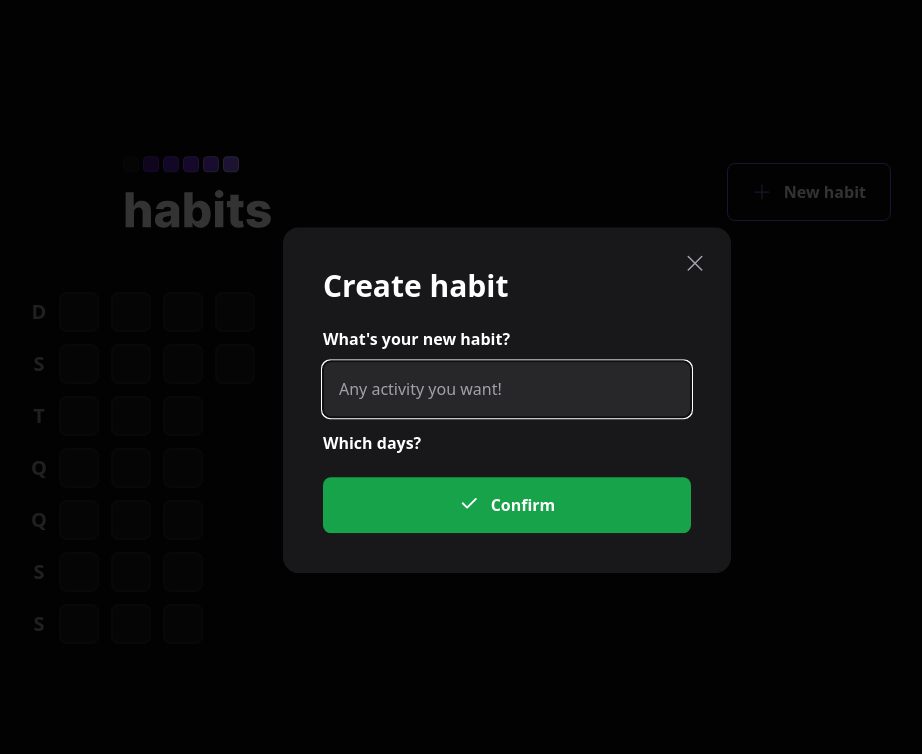
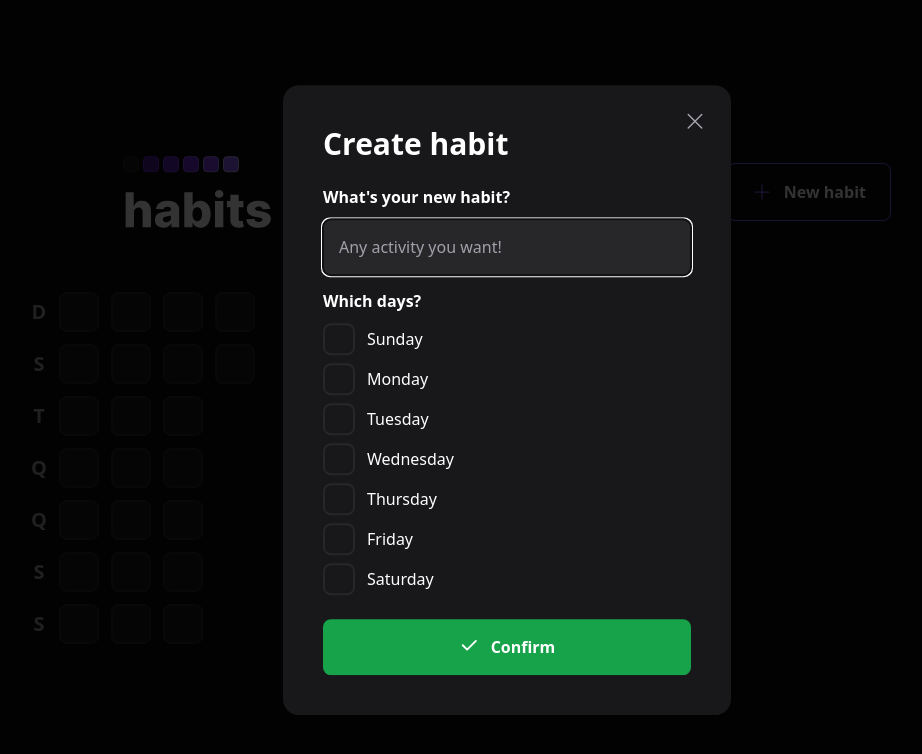
Before and after one commit to vitorhugo-pinto/nlw-setup-web, a React (Vite) app: page / in a window 1280 px wide. Both pictures are taken after a click on the button "New habit". Shown: the top 754 px of the page, without its empty margins (133-1055 px from the left). Built offline with nearby package versions, Linux system fonts and the light colour scheme.

Commit message:
feat: dynamic week days form

```diff
--- a/src/components/NewHabitForm.tsx
+++ b/src/components/NewHabitForm.tsx
@@ -1,4 +1,15 @@
+import * as Checkbox from "@radix-ui/react-checkbox";
 import { Check } from "phosphor-react";
+
+const weekDays = [
+  "Sunday",
+  "Monday",
+  "Tuesday",
+  "Wednesday",
+  "Thursday",
+  "Friday",
+  "Saturday",
+];
 
 export function NewHabitForm() {
   return (
@@ -17,6 +28,23 @@
       <label htmlFor="" className="font-semibold leading-tight mt-4">
         Which days?
       </label>
+
+      <div className="flex flex-col mt-3 gap-2">
+        {weekDays.map((day) => {
+          return (
+            <Checkbox.Root key={day} className="flex items-center gap-3 group">
+              <div className="h-8 w-8 rounded-lg flex items-center justify-center bg-zinc-900 border-2 border-zinc-800 group-data-[state=checked]:bg-green-500  group-data-[state=checked]:border-green-500">
+                <Checkbox.Indicator>
+                  <Check size={20} className="text-white" />
+                </Checkbox.Indicator>
+              </div>
+
+              <span className="text-white leading-tight">{day}</span>
+            </Checkbox.Root>
+          );
+        })}
+      </div>
+
       <button
         type="submit"
         className="mt-6 p-4 gap-3 rounded-lg flex item justify-center font-semibold bg-green-600 text-white hover:bg-green-500"
```
